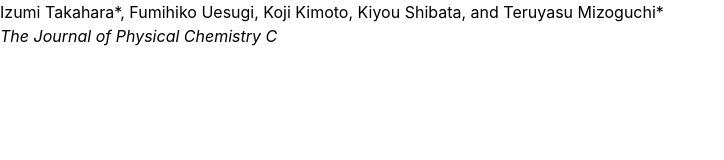
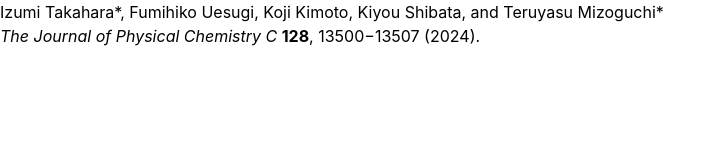
Before and after one commit to izumitkh/izumitkh.github.io, an Astro site: page /publications/item96 in a window 1280 px wide. Shown: the whole page, without its empty margins (0-724 px from the left). Built offline with nearby package versions, Linux system fonts and the light colour scheme; Astro itself is replaced by a stand-in of ours.

Commit message:
update publication

```diff
--- a/src/pages/publications/item96.md
+++ b/src/pages/publications/item96.md
@@ -7,4 +7,4 @@ date: 2024
 
 Izumi Takahara*, Fumihiko Uesugi, Koji Kimoto, Kiyou Shibata, and Teruyasu Mizoguchi*
 
-*The Journal of Physical Chemistry C*
+*The Journal of Physical Chemistry C* **128**, 13500−13507 (2024).
```
